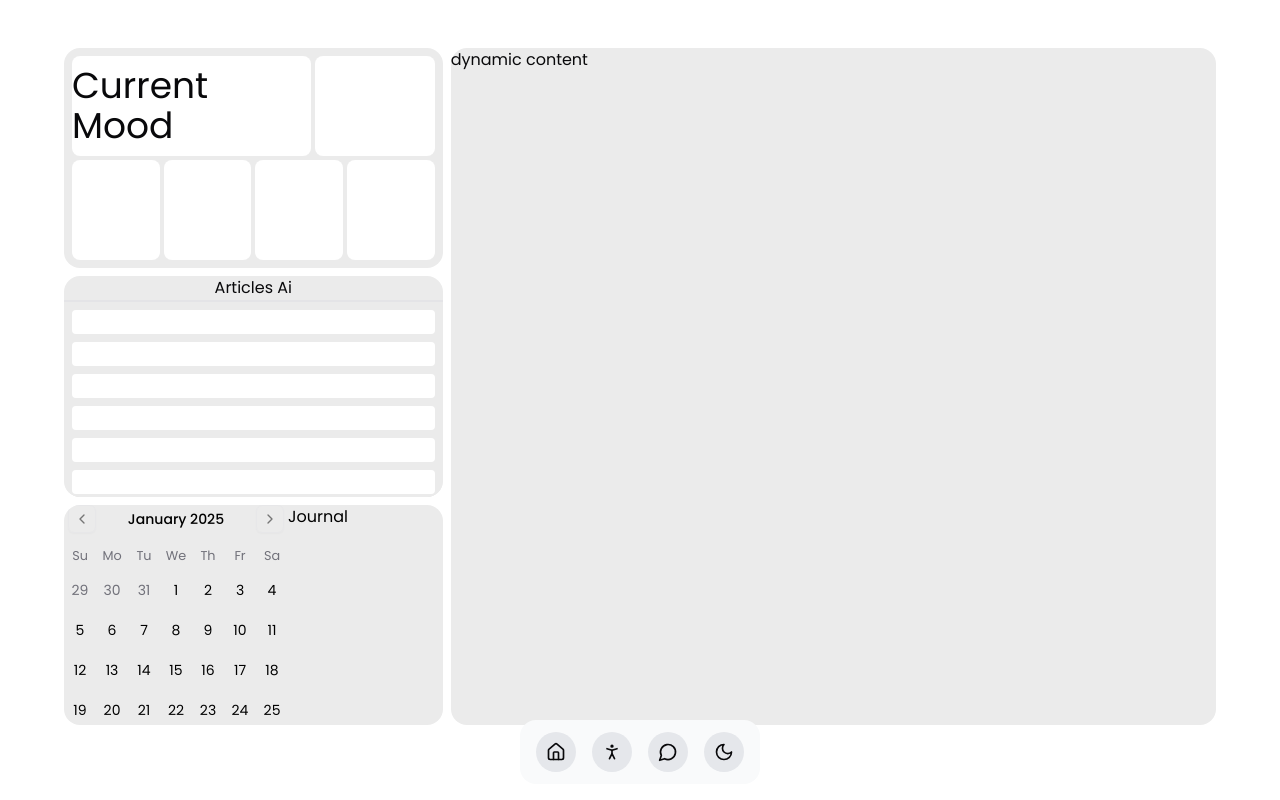
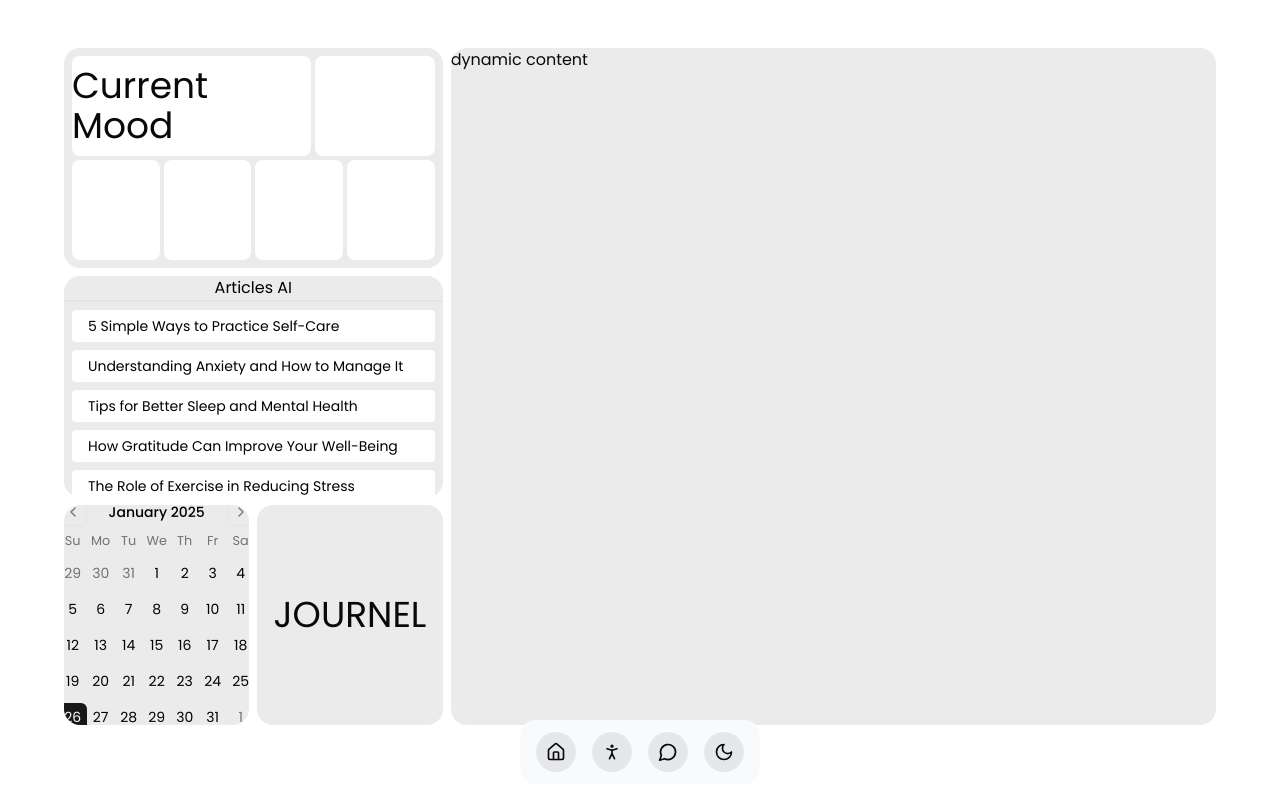
Before and after one commit to Hummylol/mindcare, a Next.js app: page / in a window 1280 px wide. Built offline with nearby package versions, Linux system fonts and the light colour scheme.

Commit message:
added journel section

```diff
--- a/app/globals.css
+++ b/app/globals.css
@@ -76,7 +76,7 @@ body {
 
 
 .scrollable-left {
-  direction: rtl; /* Set the direction to right-to-left */
+  direction: rtl;
 }
 
 .scrollable-left::-webkit-scrollbar {
@@ -95,3 +95,7 @@ body {
 .scrollable-left::-webkit-scrollbar-thumb:hover {
   background-color: #555; /* Color of the scrollbar thumb on hover */
 }
+
+.scrollable-right{
+  direction: ltr;
+}
--- a/app/page.tsx
+++ b/app/page.tsx
@@ -1,26 +1,30 @@
 import Article from '@/components/homepagecomps/Article'
 import Calendar from '@/components/homepagecomps/Calendar'
+import Journel from '@/components/homepagecomps/Journel'
 import MoodSelector from '@/components/homepagecomps/MoodSelector'
 import React from 'react'
 
 const page = () => {
   return (
     <div className='w-screen h-screen flex pt-12 justify-center'>
-      <div className='w-[90%] h-[90%] grid grid-rows-3 grid-cols-3 gap-2'>
-        <div className='rounded-2xl dark:bg-[#1e1e1e] bg-[#ebebeb] h-full col-span-1 row-span-1 overflow-hidden'>
+      <div className='w-[90%] h-[90%] grid grid-rows-3 grid-cols-6 gap-2'>
+        <div className='rounded-2xl dark:bg-[#1e1e1e] bg-[#ebebeb] h-full col-span-2 row-span-1 overflow-hidden'>
           <MoodSelector/>
         </div>
 
-        <div className='rounded-2xl dark:bg-[#1e1e1e] bg-[#ebebeb] h-full col-span-2 row-span-3'>dynamic content</div>
+        <div className='rounded-2xl dark:bg-[#1e1e1e] bg-[#ebebeb] h-full col-span-4 row-span-3 overflow-hidden'>
+          <div className='h-full'>dynamic content</div>
+        </div>
 
-
-        <div className='rounded-2xl dark:bg-[#1e1e1e] bg-[#ebebeb] h-full col-span-1 row-span-1 overflow-hidden'>
+        <div className='rounded-2xl dark:bg-[#1e1e1e] bg-[#ebebeb] h-full col-span-2 row-span-1 overflow-hidden'>
           <Article/>
         </div>
 
-
         <div className='rounded-2xl dark:bg-[#1e1e1e] bg-[#ebebeb] h-full col-span-1 row-span-1 overflow-hidden'>
           <Calendar/>
+        </div>
+        <div className='rounded-2xl dark:bg-[#1e1e1e] bg-[#ebebeb] h-full col-span-1 row-span-1 overflow-hidden'>
+          <Journel/>
         </div>
       </div>
     </div>
--- a/components/homepagecomps/Article.tsx
+++ b/components/homepagecomps/Article.tsx
@@ -1,21 +1,36 @@
 import React from "react";
 import { Separator } from "../ui/separator";
-import { cn } from "@/lib/utils"; // Adjust the import path as necessary
+import { cn } from "@/lib/utils";
 
 const ArticlesAiCard = () => {
+    const articles = [
+        "5 Simple Ways to Practice Self-Care",
+        "Understanding Anxiety and How to Manage It",
+        "Tips for Better Sleep and Mental Health",
+        "How Gratitude Can Improve Your Well-Being",
+        "The Role of Exercise in Reducing Stress",
+        "Mindfulness Techniques for a Calmer Mind",
+        "Breaking the Stigma Around Mental Health",
+        "Healthy Eating Habits for Mental Wellness",
+        "The Importance of Setting Boundaries",
+        "Coping Strategies for Difficult Emotions"
+    ];
+
     return (
         <div className="w-full h-full dark:bg-[#1e1e1e] rounded-2xl shadow-lg">
             <div>
-                <div className="text-center text-md">Articles Ai</div>
+                <div className="text-center text-md text-black dark:text-white">Articles AI</div>
             </div>
             <Separator />
             <div className="p-2 pb-6 h-64 overflow-y-auto scrollable-left">
                 <div className={cn("space-y-2")}>
-                    {[...Array(10)].map((_, index) => (
+                    {articles.map((title, index) => (
                         <div
                             key={index}
-                            className="h-6 rounded dark:bg-[#303030] bg-[#ffffff] w-full dark:hover:bg-black hover:bg-[#e6e6e6] transition-colors"
-                        ></div>
+                            className="h-8 hover:cursor-pointer scrollable-right flex items-center justify-start px-4 rounded dark:bg-[#303030] bg-[#ffffff] w-full dark:hover:bg-black hover:bg-[#b6b6b6] transition-colors"
+                        >
+                            <span className="text-sm dark:text-white text-black">{title}</span>
+                        </div>
                     ))}
                 </div>
             </div>
--- a/components/homepagecomps/Calendar.tsx
+++ b/components/homepagecomps/Calendar.tsx
@@ -8,13 +8,12 @@ const Calendar = () => {
 
     return (
         <div className="w-full h-full dark:bg-[#1e1e1e] bg-[#ebebeb]">
-            <div className="flex h-[100%]">
+            <div className="flex h-[100%] items-center justify-center">
                 <ShadcnCalendar
                     selected={selectedDate}
                     onSelect={(date: Date | undefined) => setSelectedDate(date)} // Type-safe onSelect
                     className="bg-transparent text-black dark:text-white border-none rounded-lg"
                 />
-                <div className="text-center h-[10%] text-md dark:text-white text-black mb-1">Journal</div>
 
             </div>
         </div>
--- /dev/null
+++ b/components/homepagecomps/Journel.tsx
@@ -0,0 +1,9 @@
+import React from 'react'
+
+const Journel = () => {
+  return (
+    <div className='h-full flex justify-center items-center text-4xl'>JOURNEL</div>
+  )
+}
+
+export default Journel
--- a/components/ui/calendar.tsx
+++ b/components/ui/calendar.tsx
@@ -20,21 +20,21 @@ function Calendar({
       showOutsideDays={showOutsideDays}
       className={cn("p-0", className)}
       classNames={{
-        months: "flex flex-col sm:flex-row space-y-4 sm:space-x-4 sm:space-y-0",
-        month: "space-y-4",
+        months: "flex flex-col sm:flex-row space-y-2 sm:space-x-2 sm:space-y-2",
+        month: "space-y-2",
         caption: "flex justify-center pt-1 relative items-center",
         caption_label: "text-sm font-medium",
-        nav: "space-x-1 flex items-center",
+        nav: "space-x-2 flex items-center",
         nav_button: cn(
           buttonVariants({ variant: "outline" }),
-          "h-7 w-7 bg-transparent p-0 opacity-50 hover:opacity-100"
+          "h-7 w-7 bg-transparent p-2 opacity-50 hover:opacity-100"
         ),
-        nav_button_previous: "absolute left-1",
-        nav_button_next: "absolute right-1",
-        table: "w-full border-collapse space-y-1",
+        nav_button_previous: "absolute left-0",
+        nav_button_next: "absolute right-0",
+        table: "w-full border-collapse space-y-2",
         head_row: "flex",
         head_cell:
-          "text-muted-foreground rounded-md w-8 font-normal text-[0.8rem]",
+          "text-muted-foreground rounded-md w-7 font-normal text-[0.8rem]",
         row: "flex w-full mt-2",
         cell: cn(
           "relative p-0 text-center text-sm focus-within:relative focus-within:z-20 [&:has([aria-selected])]:bg-accent [&:has([aria-selected].day-outside)]:bg-accent/50 [&:has([aria-selected].day-range-end)]:rounded-r-md",
@@ -44,7 +44,7 @@ function Calendar({
         ),
         day: cn(
           buttonVariants({ variant: "ghost" }),
-          "h-8 w-8 p-0 font-normal aria-selected:opacity-100"
+          "h-7 w-7 p-0 font-normal aria-selected:opacity-100"
         ),
         day_range_start: "day-range-start",
         day_range_end: "day-range-end",
```
